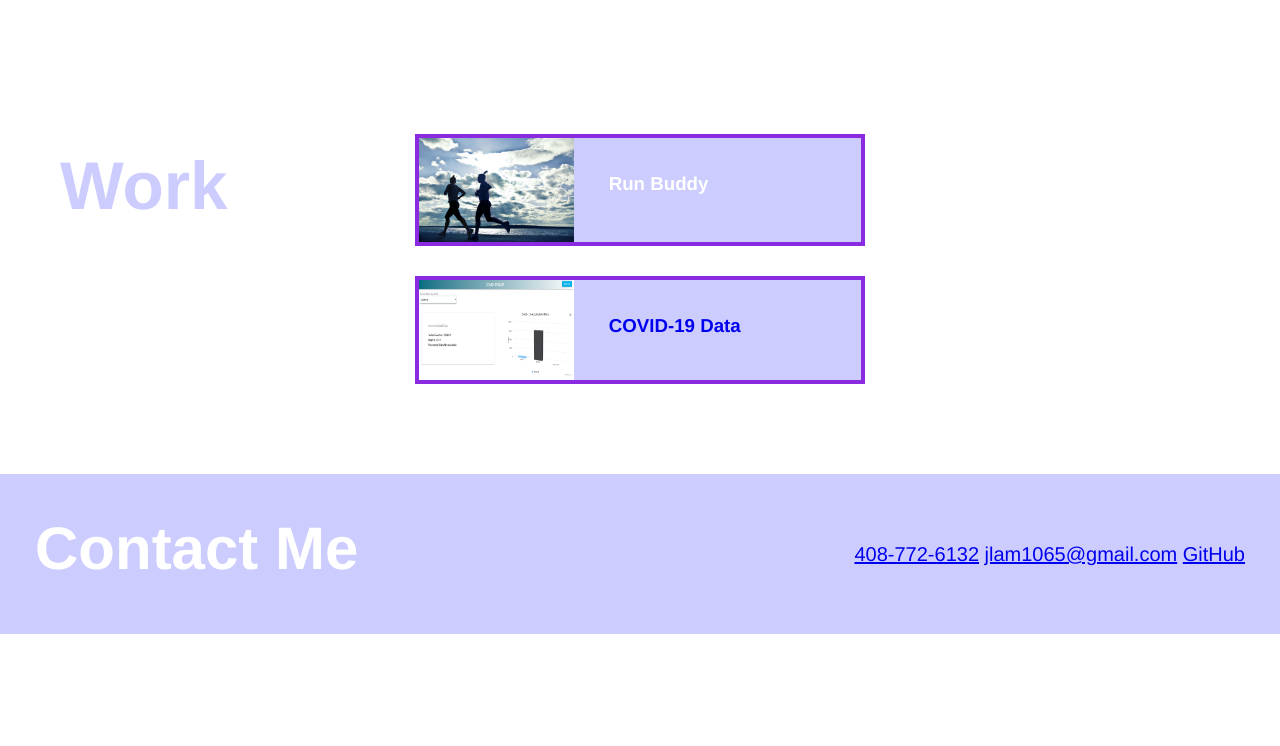
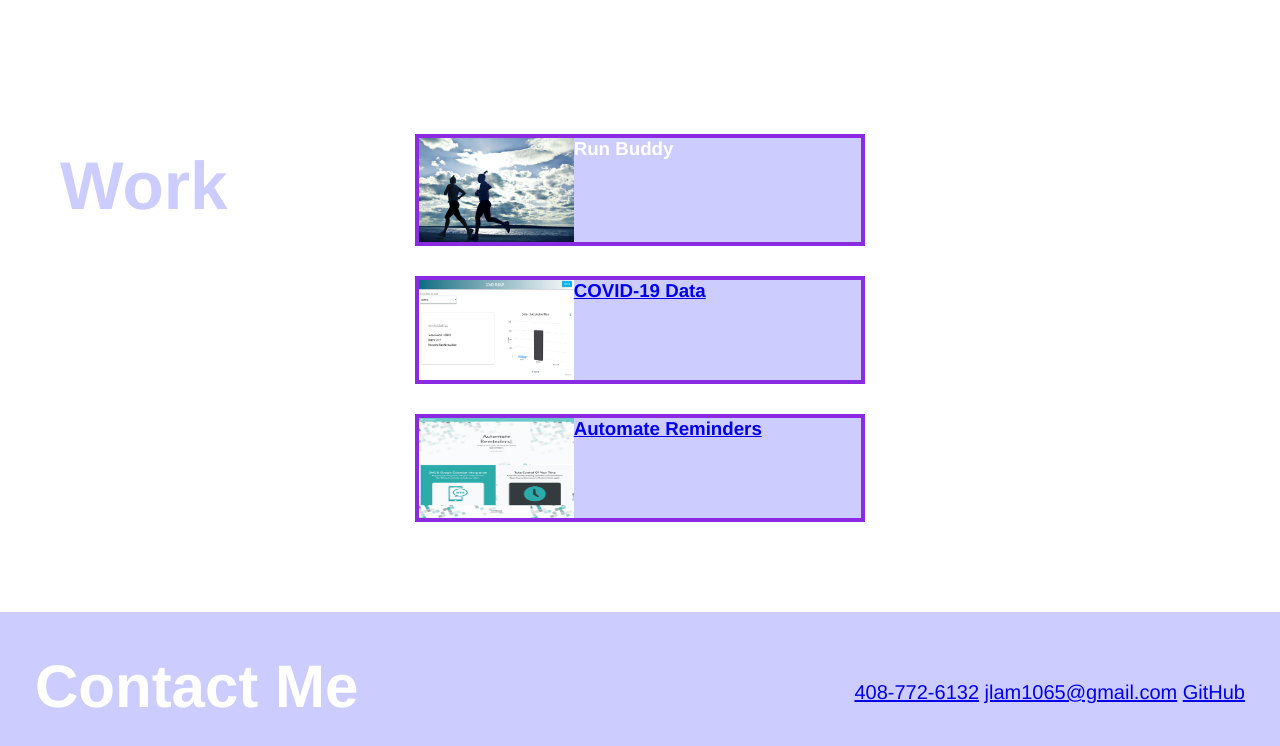
Before and after one commit to jlam6132/work-portfolio, a plain HTML site: page index.html in a window 1280 px wide. Shown: the part 831-1577 px from the top of the page. Before the commit the page ends 1465 px from the top, so only its background shows below. Drawn offline with Linux system fonts and the light colour scheme.

Commit message:
added automate reminders project 2

```diff
--- a/index.html
+++ b/index.html
@@ -65,15 +65,23 @@
 
         <article class="run-buddy">
             <img src="./assets/images/fake-run-buddy.jpg" />
-            <div class=run-buddy-bio>
+            <div class=project-bio>
                 <h3>Run Buddy</h3>
             </div>
         </article>
         <article class="covid-19">
             <a href="https:/covid-19-data-data.herokuapp.com/">
             <img src="./assets/images/project-1-screenshot.png" alt="covid-19 data">
-            <div class=covid-19-bio>
+            <div class=project-bio>
                 <h3>COVID-19 Data</h3>
+            </div>
+            </a>
+        </article>
+        <article class="covid-19">
+            <a href="https://autoremind.herokuapp.com/">
+            <img src="./assets/images/autoremind.png" alt="Automate Reminders">
+            <div class=project-bio>
+                <h3>Automate Reminders</h3>
             </div>
             </a>
         </article>
```
Also changed, not shown: assets/images/autoremind-responsive.png (added), assets/images/autoremind.png (added).
